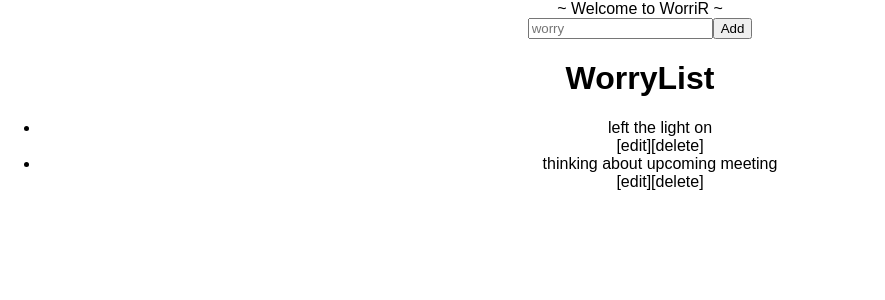
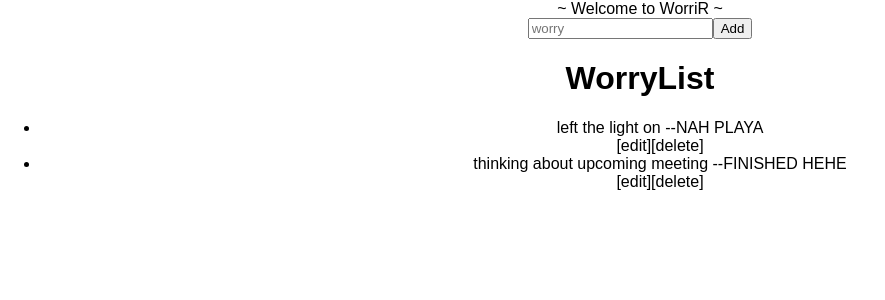
Before and after one commit to cspenc/WorriR, a React (Create React App) app in the folder front-end/: page / in a window 1280 px wide. Shown: the top 300 px of the page, without its empty margins (0-885 px from the left). Built offline with nearby package versions, Linux system fonts and the light colour scheme.

Commit message:
tells you whether worry is completed or not, ternary operator

```diff
--- a/front-end/src/components/worry_item.js
+++ b/front-end/src/components/worry_item.js
@@ -32,7 +32,8 @@ class WorryItem extends Component {
   render() {
     return (
       <li>
-        {this.props.worry}
+        {this.props.worry} --
+        {this.props.worried ? 'FINISHED HEHE' : 'NAH PLAYA'}
         {this.renderActions()}
       </li>
     )
```
